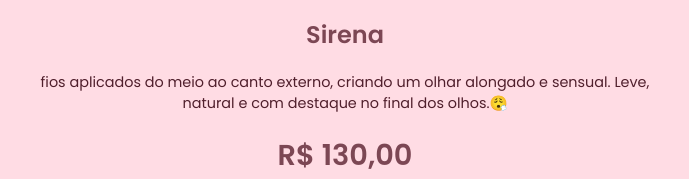
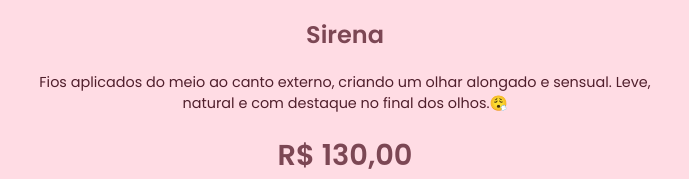
Before and after one commit to jian-19/Lash-Design-Vivi, a plain HTML site: page index.html in a window 1280 px wide. Shown: the part 5301-5480 px from the top of the page, 295-984 px from the left. Drawn offline with nearby package versions, Linux system fonts and the light colour scheme.

Commit message:
add values

```diff
--- a/index.html
+++ b/index.html
@@ -90,7 +90,7 @@
             <div class="card service-card">
                 <img class="service-img" src="components/src/img/sirena.jpg" alt="Extensão de Cílios Sirena">
                 <h3>Sirena</h3>
-                <p class="service-desc">fios aplicados do meio ao canto externo, criando um olhar alongado e sensual. Leve, natural e com destaque no final dos olhos.😮‍💨</p>
+                <p class="service-desc">Fios aplicados do meio ao canto externo, criando um olhar alongado e sensual. Leve, natural e com destaque no final dos olhos.😮‍💨</p>
                 <div class="price">R$ 130,00</div>
                 <div class="maintenance">
                     <strong>Manutenção:</strong> R$ 110 | 20 dias
```
